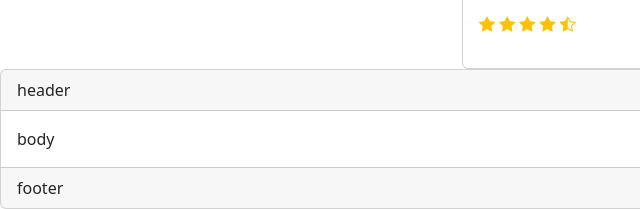
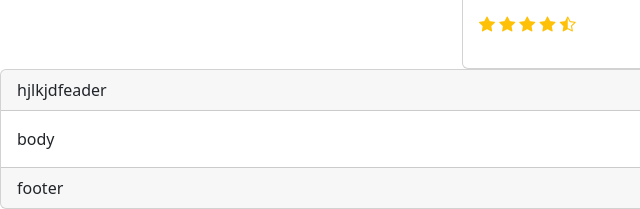
Before and after one commit to Vaish9767kunte/flipkart, a plain HTML site: page index.html in a window 1280 px wide. Shown: the part 1004-1213 px from the top of the page, 0-640 px from the left. Drawn offline with nearby package versions, Linux system fonts and the light colour scheme.

Commit message:
initial commit

```diff
--- a/index.html
+++ b/index.html
@@ -399,7 +399,7 @@
 
     <!-- product card -->
     <div class="card">
-        <div class="card-header">header</div>
+        <div class="card-header">hjlkjdfeader</div>
         <div class="card-body">body</div>
         <div class="card-footer">footer</div>
     </div>
```
